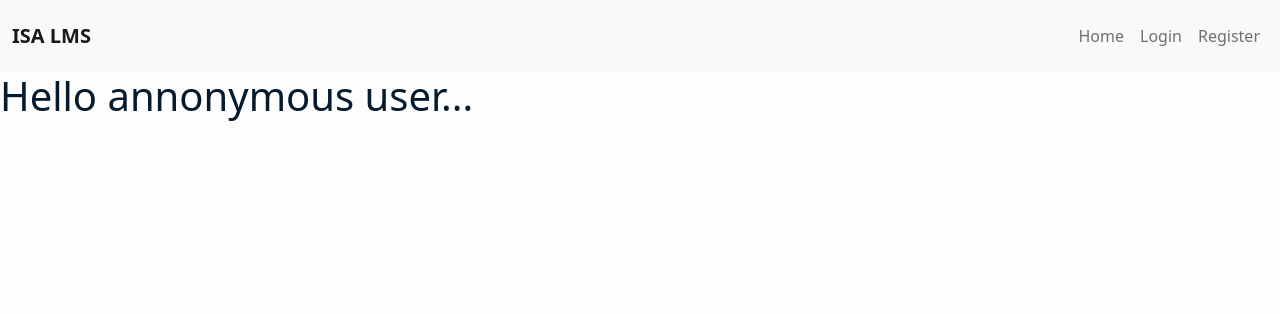
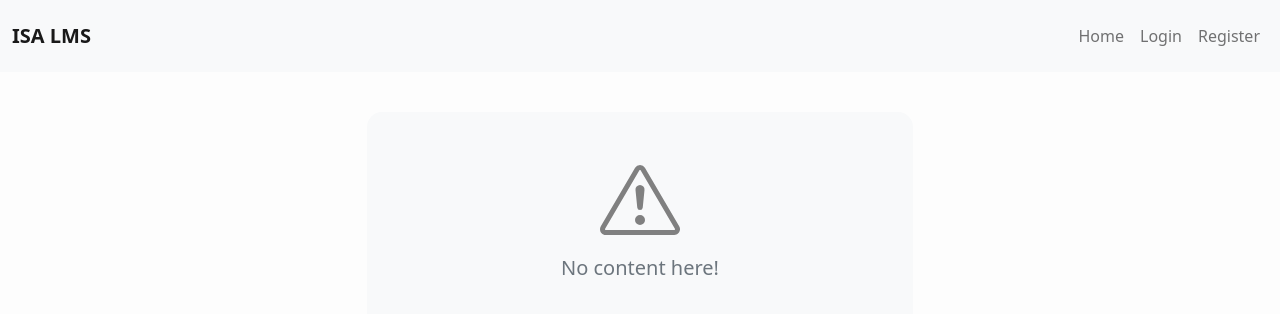
Before and after one commit to nsadisha/isa-lms-frontend, a React (Create React App) app: page / in a window 1280 px wide. Shown: the top 314 px of the page. Built offline with nearby package versions, Linux system fonts and the light colour scheme.

Commit message:
EmptyState component added for empty spaces

```diff
--- a/src/components/authenticated/AuthenticatedHome.jsx
+++ b/src/components/authenticated/AuthenticatedHome.jsx
@@ -1,17 +1,17 @@
 import Alert from "../Alert";
+import EmptyState from "../EmptyState";
 
 function AuthenticatedHome({data, isFirstTimeAfterSigned}) {
 
     return (
-        <>
-            <div className="container">
-                <div className="row justify-content-center py-3">
-                    <div className="col-md-6">
-                        {isFirstTimeAfterSigned && <Alert message={"Welcome back "+data.first_name+"!"} />}
-                    </div>
+        <div className="container">
+            <div className="row justify-content-center py-3">
+                <div className="col-md-6">
+                    {isFirstTimeAfterSigned && <Alert message={"Welcome back "+data.first_name+"!"} />}
+                    <EmptyState message='No content here!' />
                 </div>
             </div>
-        </>
+        </div>
      );
 }
 
--- a/src/components/dashboard/student/StudentDashboard.jsx
+++ b/src/components/dashboard/student/StudentDashboard.jsx
@@ -1,6 +1,14 @@
+import EmptyState from "../../EmptyState";
+
 function StudentDashboard() {
     return (
-        <div>Student dashboard</div>
+        <div className="container">
+            <div className="row justify-content-center">
+                <div className="col-md-8">
+                    <EmptyState message="No content here!" />
+                </div>
+            </div>
+        </div>
     );
 }
 
--- a/src/components/dashboard/teacher/TeacherDashboard.jsx
+++ b/src/components/dashboard/teacher/TeacherDashboard.jsx
@@ -1,6 +1,14 @@
+import EmptyState from "../../EmptyState";
+
 function TeacherDashboard() {
     return (
-        <div>Teacher Dashboard</div>
+        <div className="container">
+            <div className="row justify-content-center">
+                <div className="col-md-8">
+                    <EmptyState message="No content here!" />
+                </div>
+            </div>
+        </div>
     );
 }
 
--- a/src/components/non_authenticated/AnnonymousHome.jsx
+++ b/src/components/non_authenticated/AnnonymousHome.jsx
@@ -1,8 +1,14 @@
+import EmptyState from "../EmptyState";
+
 function AnnonymousHome() {
     return (
-        <>
-            <h1>Hello annonymous user...</h1>
-        </>
+        <div className="container">
+            <div className="row justify-content-center py-3">
+                <div className="col-md-6">
+                    <EmptyState message='No content here!' />
+                </div>
+            </div>
+        </div>
      );
 }
 
--- a/src/views/Profile.jsx
+++ b/src/views/Profile.jsx
@@ -7,6 +7,7 @@ import NavBar from "../components/NavBar";
 import ProfilePhoto from "../components/ProfilePhoto";
 
 import '../assets/css/profile.scss'
+import EmptyState from '../components/EmptyState';
 
 function Profile({title}) {
 
@@ -44,7 +45,9 @@ function Profile({title}) {
                     <p>{userData.email}</p>
                     <span className="badge rounded-pill gradiant-bg px-3">{userData.role}</span>
                 </div>
-                <div className="col-md-9">There</div>
+                <div className="col-md-9">
+                    <EmptyState message='No content here!' />
+                </div>
                 </div>
             </div>
         </>
```
